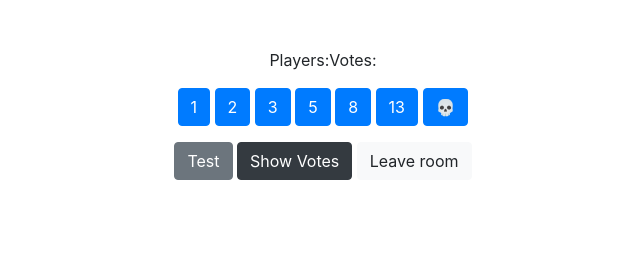
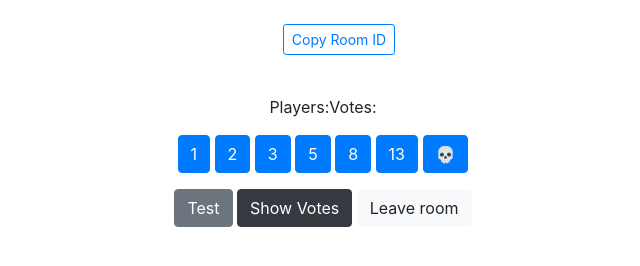
Before and after one commit to Hajaskaa/pppoker, a website: page index.html in a window 1280 px wide. Both pictures are taken after typing "Sample", "Sample" into the empty fields and a click on the button "Create room". Shown: the whole page, without its empty margins (317-957 px from the left). Drawn offline with nearby package versions, Linux system fonts and the light colour scheme; no server answers.

Commit message:
11/28 implement roomId copy button, leave room button

```diff
--- a/chat.js
+++ b/chat.js
@@ -29,7 +29,26 @@ const socketsInTheRoomVoteNumbersDocumentElement = document.getElementById(
 let nameOfSocket;
 let numberOfRoom;
 
+function triggerExample1() {
+  // get the container
+  const element = document.querySelector("#roomCode");
+  // Create a fake `textarea` and set the contents to the text
+  // you want to copy
+  const storage = document.createElement("textarea");
+  storage.value = element.innerHTML.split(" ")[1];
+  element.appendChild(storage);
+
+  // Copy the text in the fake `textarea` and remove the `textarea`
+  storage.select();
+  storage.setSelectionRange(0, 99999);
+  document.execCommand("copy");
+  element.removeChild(storage);
+}
+
 function changePage(pageId) {
+  if (pageId === "page1") {
+    location.reload();
+  }
   // Hide all sections
   const sections = document.querySelectorAll("section");
   sections.forEach((section) => {
--- a/index.html
+++ b/index.html
@@ -36,7 +36,10 @@
 
     <section id="page2">
       <div>
-        <p id="roomCode"></p>
+        <div id="roomCodeWrapper">
+        <p id="roomCode"><p/>
+          <button  onclick="triggerExample1()" class="btn btn-outline-primary  btn-sm">Copy Room ID</button>
+        </div>
         <div id="playersAndVotes">
           <ul id="socketsInTheRoom">Players:</ul>
           <ul id="socketsInTheRoomVoteNumbers">Votes:</ul>
--- a/styles.css
+++ b/styles.css
@@ -51,3 +51,9 @@ p {
   display: flex;
   justify-content: center;
 }
+
+#roomCodeWrapper {
+  display: flex;
+  align-items: center;
+  justify-content: center;
+}
```
